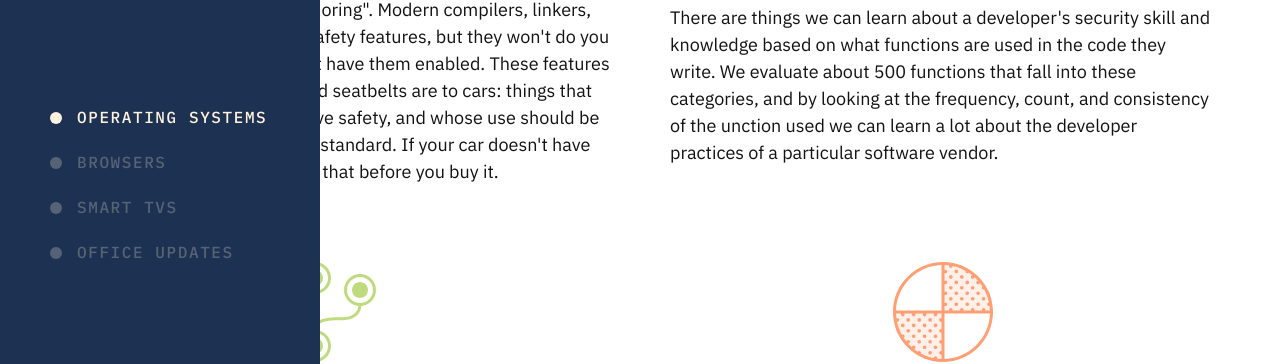
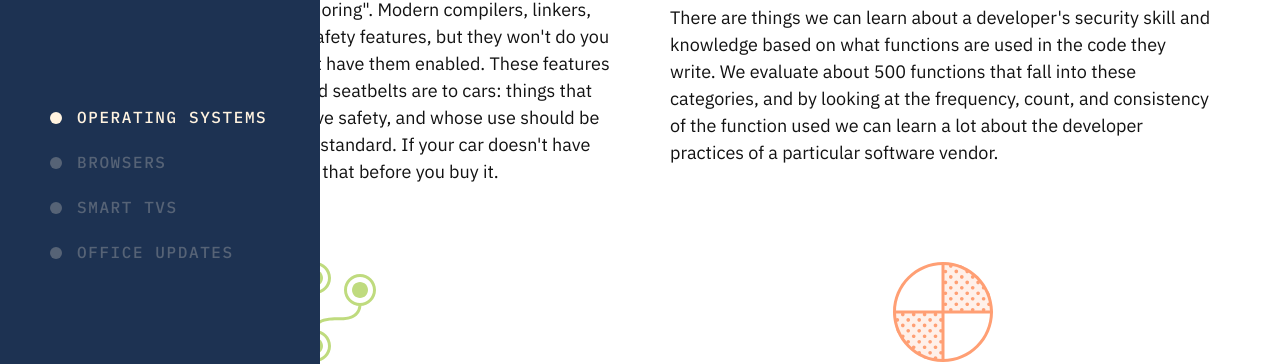
Before and after one commit to cyber-itl/cyber-itl.github.io, a Jekyll site: the page built from index.md, in a window 1280 px wide and 900 px high, scrolled down 1089 px. Shown: the part 256-620 px from the top of the window. Built offline with Jekyll 4.4.1, drawn with Linux system fonts in a browser that asks for light colours.

Commit message:
Updated typos, added dates to the 2 most recent papers

```diff
--- a/_layouts/home.html
+++ b/_layouts/home.html
@@ -35,7 +35,7 @@
                     <div class="col-12 col-lg-6">
                         <img src="{{ '/assets/images/Shower.svg' | relative_url }}" alt="" />
                         <h3 class="h4-mono">Code Hygiene</h3>
-                        <p>There are things we can learn about a developer's security skill and knowledge based on what functions are used in the code they write. We evaluate about 500 functions that fall into these categories, and by looking at the frequency, count, and consistency of the unction used we can learn a lot about the developer practices of a particular software vendor.</p>
+                        <p>There are things we can learn about a developer's security skill and knowledge based on what functions are used in the code they write. We evaluate about 500 functions that fall into these categories, and by looking at the frequency, count, and consistency of the function used we can learn a lot about the developer practices of a particular software vendor.</p>
                     </div>
                     <div class="col-12 col-lg-6">
                         <img src="{{ '/assets/images/CodeBranch.svg' | relative_url }}" alt="" />
--- a/about/glossary.html
+++ b/about/glossary.html
@@ -93,7 +93,7 @@
                 <dl>
                     <div>
                         <dt class="h3-mono">DEP <span>(Data Execution Preventable)</span></dt>
-                        <dd>DEP tries to make sure attacker introduced data is not treated as executable instructions by the computer. Some operating systems have separate application armoring esttings for Stack DEP and Heap DEP, while others pretext both with a single settting. The stack and the heap are the two locations where data is stored by the application.</dd>
+                        <dd>DEP tries to make sure attacker introduced data is not treated as executable instructions by the computer. Some operating systems have separate application armoring settings for Stack DEP and Heap DEP, while others pretext both with a single settting. The stack and the heap are the two locations where data is stored by the application.</dd>
                     </div>
                 </dl>
             </div>
--- a/about/methodology.html
+++ b/about/methodology.html
@@ -100,7 +100,7 @@
                             <tr>
                                 <th>Data Execution Prevention (DEP)</th>
                                 <td>All</td>
-                                <td>DEP tries to make sure attacker introduced data is not treated as executable instructions by the computer. Some operating systems have separate application armoring esttings for Stack DEP and Heap DEP, while others pretext both with a single settting. The stack and the heap are the two locations where data is stored by the application.</td>
+                                <td>DEP tries to make sure attacker introduced data is not treated as executable instructions by the computer. Some operating systems have separate application armoring settings for Stack DEP and Heap DEP, while others pretext both with a single settting. The stack and the heap are the two locations where data is stored by the application.</td>
                             </tr>
                             <tr>
                                 <th>Control Flow Integrity (CFI)</th>
```
Also changed, not shown: 8 other files.
